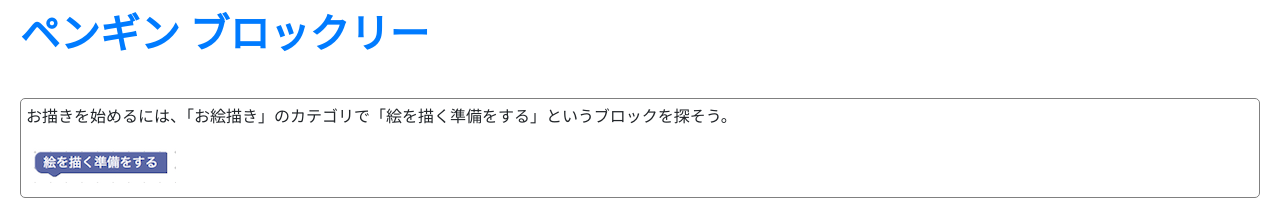
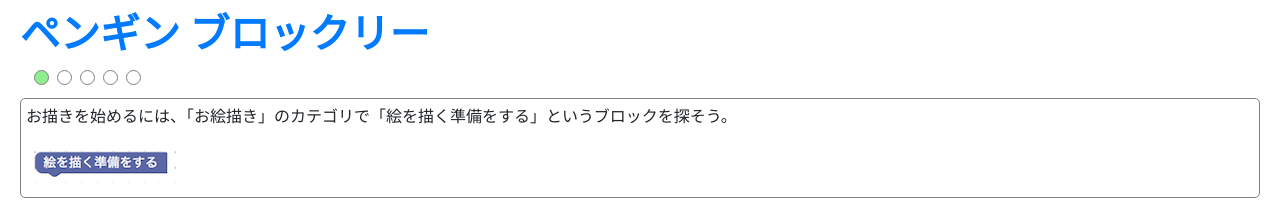
Before and after one commit to CoderDojoUtsukidai/penguinBlockly, a React app: page /#level/1 in a window 1280 px wide. Shown: the top 200 px of the page. Built offline with nearby package versions, Linux system fonts and the light colour scheme.

Commit message:
Display progress dots and play sound on completion

```diff
--- a/public/main.css
+++ b/public/main.css
@@ -43,3 +43,20 @@ h1 a:hover {
   width: inherit;
   height: inherit;
 }
+#tutorialProgress {
+  padding-left: 30px;
+}
+.progress-dot {
+  display: inline-block;
+  width: 15px;
+  height: 15px;
+  border: gray solid 1px;
+  border-radius: 8px;
+  margin: 2px 4px;
+}
+.current-level {
+  background-color: lightgreen;
+}
+.level-completed {
+  background-color: green;
+}
--- a/src/components/TutorialPanel.js
+++ b/src/components/TutorialPanel.js
@@ -9,7 +9,7 @@ export default class TutorialPanel extends React.Component {
     constructor(props) {
         super(props);
         this.getProgramBlocks = props.getProgramBlocks;
-        this.currentLevel = null;
+        this.state = {currentLevel: -1};
         const tutorial = this;
         window.addEventListener('hashchange', function() {
             tutorial.notifyHashChanged();
@@ -32,16 +32,17 @@ export default class TutorialPanel extends React.Component {
 
     loadLevel(level) {
         console.log('Load level ' + level);
-        this.currentLevel = levels[level];
-        document.getElementById('instructionsPanel').innerHTML = this.currentLevel['instructions'];
-        var completesWhen = this.currentLevel['completes-when'];
+        this.setState({currentLevel: level});
+        document.getElementById('instructionsPanel').innerHTML = levels[level]['instructions'];
+        var completesWhen = levels[level]['completes-when'];
         if (completesWhen) {
             eval(completesWhen);
         }
     }
 
     nextLevel() {
-        var nextLevel = this.currentLevel['next-level'];
+        this.playSound();
+        var nextLevel = levels[this.state.currentLevel]['next-level'];
         if (nextLevel) {
             this.setLevelInHash(nextLevel);
         }
@@ -85,12 +86,20 @@ export default class TutorialPanel extends React.Component {
         }
     }
 
+    playSound() {
+        console.log('Play sound');
+        var son = document.getElementById("levelCompleteSound");
+        son.play();
+    }
+
     render() {
+        const Dots = Object.keys(levels).map(l => <div key={"progress-dot-" + l} class={"progress-dot" + (l < this.state.currentLevel ? " level-completed" : (l == this.state.currentLevel ? " current-level" : ""))}></div>);
         return (
   <div id="titlePanel">
     <h1><a href="/">ペンギン ブロックリー</a></h1>
-    <div id="tutorialProgress"></div>
+    <div id="tutorialProgress">{Dots}</div>
     <div id="instructionsPanel"></div>
+    <audio id="levelCompleteSound" src="media/win.mp3" hidden="true" volume="100"></audio>
   </div>
         );
     }
```
Also changed, not shown: 1 other file (tests, documents, lock files or other folders).
